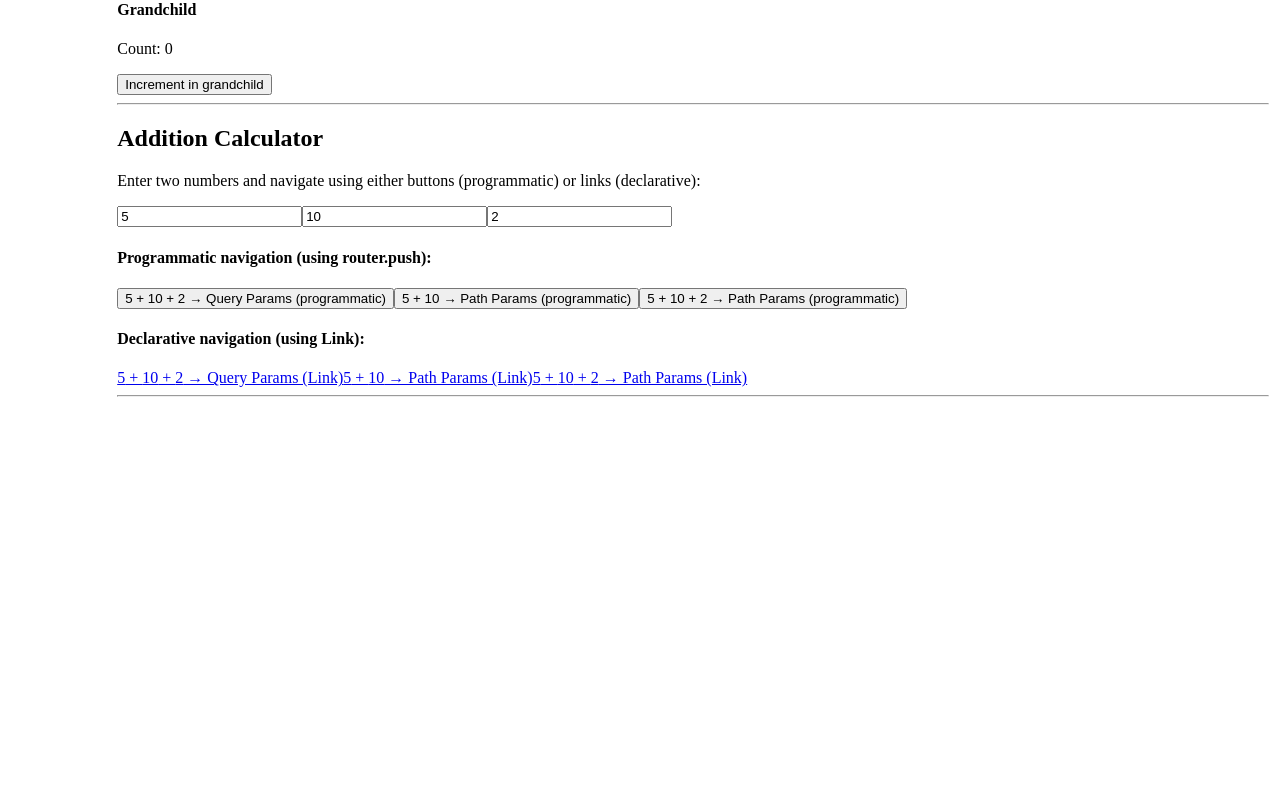
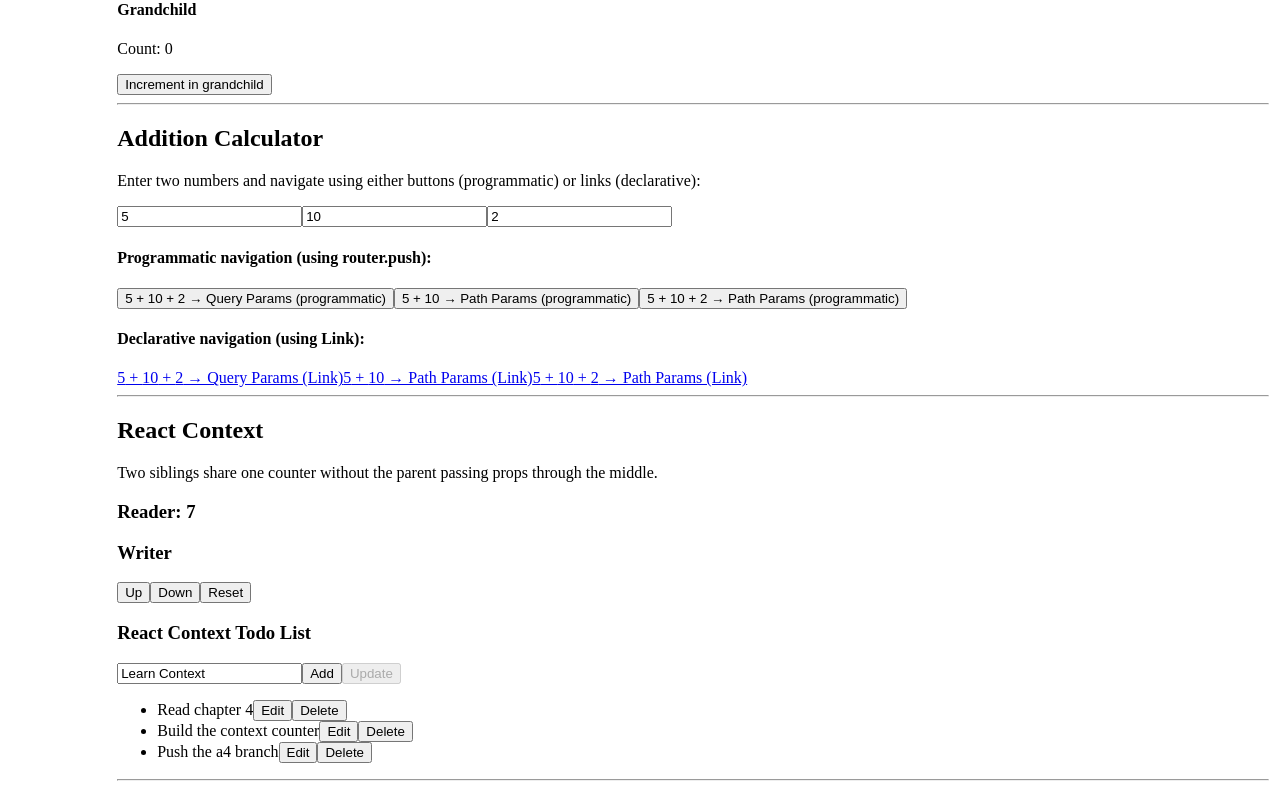
Before and after one commit to deep-bhatt/webdev-client, a Next.js app: page /labs/lab4 in a window 1280 px wide. Shown: the part 2454-3254 px from the top of the page. Before the commit the page ends 2870 px from the top, so only its background shows below. Built offline with nearby package versions, Linux system fonts and the light colour scheme.

Commit message:
feat: add react context counter and todo list

```diff
--- /dev/null
+++ b/app/labs/lab4/context/ContextCounterRead.tsx
@@ -0,0 +1,10 @@
+import { useCounterContext } from "./CounterContext";
+
+export default function ContextCounterRead() {
+  const { count } = useCounterContext();
+  return (
+    <div id="wd-context-counter-read">
+      <h3>Reader: {count}</h3>
+    </div>
+  );
+}
--- /dev/null
+++ b/app/labs/lab4/context/ContextCounterWrite.tsx
@@ -0,0 +1,34 @@
+import { useCounterContext } from "./CounterContext";
+
+export default function ContextCounterWrite() {
+  const { count, setCount } = useCounterContext();
+  return (
+    <div id="wd-context-counter-write">
+      <h3>Writer</h3>
+      <button
+        type="button"
+        onClick={() => setCount(count + 1)}
+        id="wd-context-up-click"
+        className="me-2 rounded bg-green-600 px-3 py-1.5 text-sm font-medium text-white"
+      >
+        Up
+      </button>
+      <button
+        type="button"
+        onClick={() => setCount(count - 1)}
+        id="wd-context-down-click"
+        className="me-2 rounded bg-red-600 px-3 py-1.5 text-sm font-medium text-white"
+      >
+        Down
+      </button>
+      <button
+        type="button"
+        onClick={() => setCount(7)}
+        id="wd-context-reset-click"
+        className="rounded bg-neutral-600 px-3 py-1.5 text-sm font-medium text-white"
+      >
+        Reset
+      </button>
+    </div>
+  );
+}
--- /dev/null
+++ b/app/labs/lab4/context/ContextExamples.tsx
@@ -0,0 +1,27 @@
+"use client";
+
+import { CounterProvider } from "./CounterContext";
+import ContextCounterRead from "./ContextCounterRead";
+import ContextCounterWrite from "./ContextCounterWrite";
+import { TodosProvider } from "./todosContext";
+import ReactContextTodoList from "./ReactContextTodoList";
+
+export default function ContextExamples() {
+  return (
+    <div id="wd-context-examples">
+      <h2>React Context</h2>
+      <p>
+        Two siblings share one counter without the parent passing props
+        through the middle.
+      </p>
+      <CounterProvider>
+        <ContextCounterRead />
+        <ContextCounterWrite />
+      </CounterProvider>
+      <TodosProvider>
+        <ReactContextTodoList />
+      </TodosProvider>
+      <hr />
+    </div>
+  );
+}
--- /dev/null
+++ b/app/labs/lab4/context/CounterContext.tsx
@@ -0,0 +1,25 @@
+import { createContext, useContext, useState, type ReactNode } from "react";
+
+type CounterContextValue = {
+  count: number;
+  setCount: (count: number) => void;
+};
+
+const CounterContext = createContext<CounterContextValue | null>(null);
+
+export function CounterProvider({ children }: { children: ReactNode }) {
+  const [count, setCount] = useState(7);
+  return (
+    <CounterContext.Provider value={{ count, setCount }}>
+      {children}
+    </CounterContext.Provider>
+  );
+}
+
+export function useCounterContext() {
+  const value = useContext(CounterContext);
+  if (!value) {
+    throw new Error("useCounterContext must be used inside CounterProvider");
+  }
+  return value;
+}
--- /dev/null
+++ b/app/labs/lab4/context/ReactContextTodoList.tsx
@@ -0,0 +1,76 @@
+import { useState } from "react";
+import { useTodosContext } from "./todosContext";
+
+export default function ReactContextTodoList() {
+  const { todos, addTodo, updateTodo, deleteTodo } = useTodosContext();
+  const [title, setTitle] = useState("Learn Context");
+  const [editingId, setEditingId] = useState<string | null>(null);
+  return (
+    <div id="wd-context-todo-list">
+      <h3>React Context Todo List</h3>
+      <div className="mb-2 flex flex-wrap gap-2">
+        <input
+          id="wd-context-todo-title"
+          className="rounded border border-neutral-300 px-2 py-1"
+          value={title}
+          onChange={(e) => setTitle(e.target.value)}
+        />
+        <button
+          type="button"
+          id="wd-context-add-todo-click"
+          className="rounded bg-green-600 px-3 py-1.5 text-sm text-white"
+          onClick={() => {
+            addTodo(title);
+            setTitle("Learn Context");
+          }}
+        >
+          Add
+        </button>
+        <button
+          type="button"
+          id="wd-context-update-todo-click"
+          className="rounded bg-yellow-400 px-3 py-1.5 text-sm"
+          disabled={!editingId}
+          onClick={() => {
+            if (!editingId) return;
+            updateTodo({ id: editingId, title });
+            setEditingId(null);
+            setTitle("Learn Context");
+          }}
+        >
+          Update
+        </button>
+      </div>
+      <ul className="m-0 max-w-lg list-none p-0">
+        {todos.map((todo) => (
+          <li
+            key={todo.id}
+            id={`wd-context-todo-${todo.id}`}
+            className="mb-1 flex items-center justify-between rounded border border-neutral-200 px-3 py-1"
+          >
+            <span>{todo.title}</span>
+            <span className="flex gap-2">
+              <button
+                type="button"
+                className="rounded bg-yellow-400 px-2 py-0.5 text-sm"
+                onClick={() => {
+                  setTitle(todo.title);
+                  setEditingId(todo.id);
+                }}
+              >
+                Edit
+              </button>
+              <button
+                type="button"
+                className="rounded bg-red-600 px-2 py-0.5 text-sm text-white"
+                onClick={() => deleteTodo(todo.id)}
+              >
+                Delete
+              </button>
+            </span>
+          </li>
+        ))}
+      </ul>
+    </div>
+  );
+}
--- /dev/null
+++ b/app/labs/lab4/context/todosContext.ts
@@ -0,0 +1,45 @@
+import {
+  createContext,
+  createElement,
+  useContext,
+  useState,
+  type ReactNode,
+} from "react";
+
+export type ContextTodo = { id: string; title: string };
+
+type TodosContextValue = {
+  todos: ContextTodo[];
+  addTodo: (title: string) => void;
+  updateTodo: (todo: ContextTodo) => void;
+  deleteTodo: (id: string) => void;
+};
+
+const TodosContext = createContext<TodosContextValue | null>(null);
+
+export function TodosProvider({ children }: { children: ReactNode }) {
+  const [todos, setTodos] = useState<ContextTodo[]>([
+    { id: "1", title: "Read chapter 4" },
+    { id: "2", title: "Build the context counter" },
+    { id: "3", title: "Push the a4 branch" },
+  ]);
+  const addTodo = (title: string) =>
+    setTodos([...todos, { id: crypto.randomUUID(), title }]);
+  const updateTodo = (todo: ContextTodo) =>
+    setTodos(todos.map((t) => (t.id === todo.id ? todo : t)));
+  const deleteTodo = (id: string) =>
+    setTodos(todos.filter((t) => t.id !== id));
+  return createElement(
+    TodosContext.Provider,
+    { value: { todos, addTodo, updateTodo, deleteTodo } },
+    children,
+  );
+}
+
+export function useTodosContext() {
+  const value = useContext(TodosContext);
+  if (!value) {
+    throw new Error("useTodosContext must be used inside TodosProvider");
+  }
+  return value;
+}
--- a/app/labs/lab4/page.tsx
+++ b/app/labs/lab4/page.tsx
@@ -14,6 +14,7 @@ import ProfileForm from "./profile/ProfileForm";
 import ParentStateComponent from "./ParentStateComponent";
 import PropDrilling from "./PropDrilling";
 import UrlEncoding from "./UrlEncoding";
+import ContextExamples from "./context/ContextExamples";
 
 export default function Lab4() {
   const sayHello = (message: string) => {
@@ -47,6 +48,7 @@ export default function Lab4() {
       <ParentStateComponent />
       <PropDrilling />
       <UrlEncoding />
+      <ContextExamples />
     </div>
   );
 }
```
